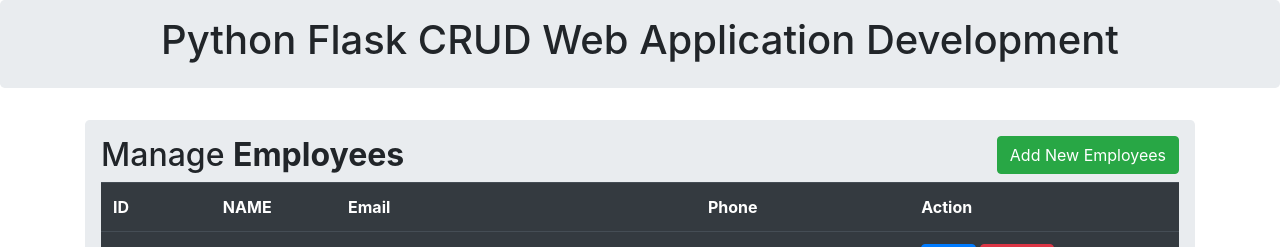
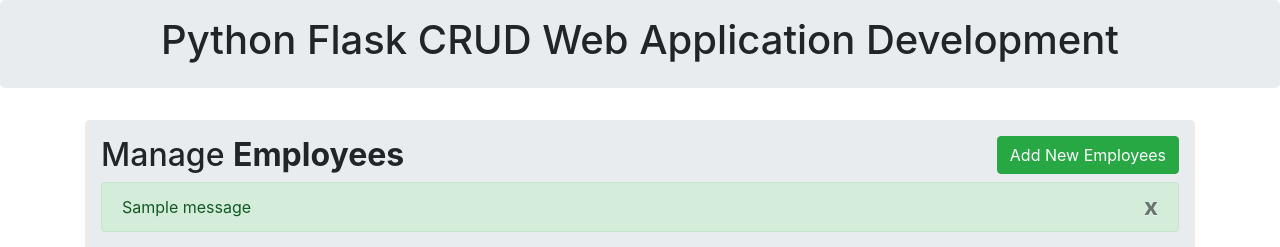
Before and after one commit to OwaliShawon/flask-CRUD-app, a Flask app: page / in a window 1280 px wide. Shown: the top 247 px of the page. Run offline with Flask 2, Linux system fonts and the light colour scheme; tables that the repository leaves empty hold one stand-in row (values such as "Sample post"); one stand-in notice (Sample message) is shown; lists and menus that the app fills with data are empty; some libraries are stand-ins or nearby versions.

Commit message:
flash message

```diff
--- a/App.py
+++ b/App.py
@@ -42,6 +42,8 @@ def insert():
         db.session.add(my_data)
         db.session.commit()
 
+        flash('Record inserted successfully')
+
         return redirect(url_for('Index'))
 
 
--- a/templates/index.html
+++ b/templates/index.html
@@ -16,6 +16,26 @@
                         Employees
                     </button>
                 </h2>
+
+                {% with messages = get_flashed_messages() %}
+
+                {% if messages %}
+
+                {% for message in messages %}
+
+                <div class="alert alert-success alert-dismissable" role="alert">
+                    <button type="button" class="close" data-dismiss="alert"
+                        aria-label="close">
+                        <span aria-hidden="true">x</span>
+                    </button>
+                    {{message}}
+                </div>
+
+                {%endfor%}
+
+                {% endif %}
+
+                {% endwith %}
 
                 <table class="table table-hover table-dark">
                     <tr>
@@ -50,8 +70,7 @@
                                         Details</h4>
                                 </div>
                                 <div class="modal-body">
-                                    <form action=""
-                                        method="POST">
+                                    <form action="" method="POST">
                                         <div class="form-group">
                                             <label>Name:</label>
                                             <input type="text"
```
